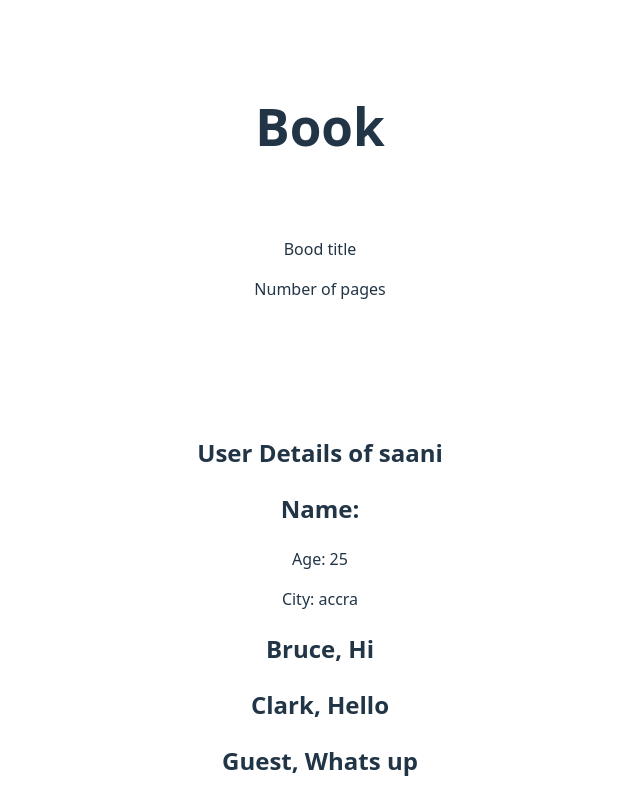
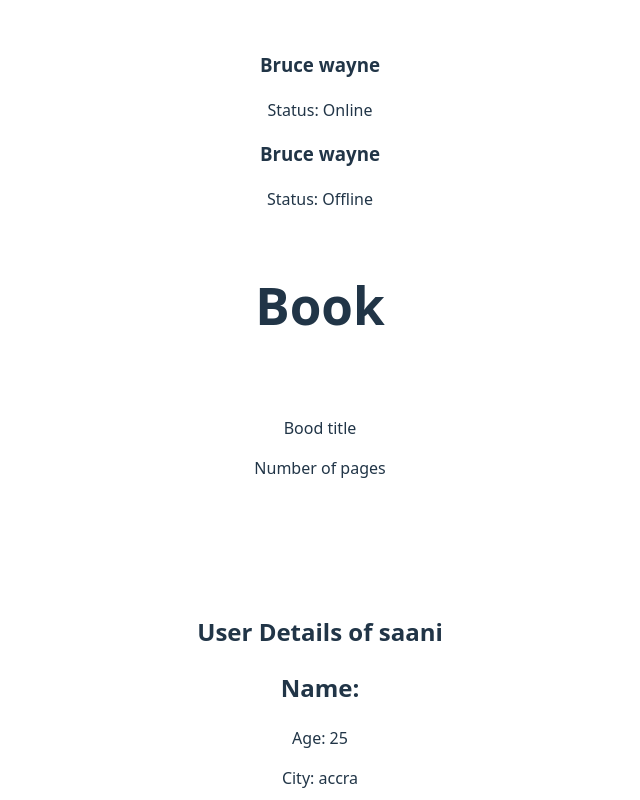
Before and after one commit to Saanimustapha/Learning-React, a React (Vite) app: page / in a window 1280 px wide. Shown: the top 800 px of the page, without its empty margins (320-960 px from the left). Built offline with nearby package versions, Linux system fonts and the light colour scheme.

Commit message:
Implemented conditional rendering using if statements

```diff
--- a/src/App.jsx
+++ b/src/App.jsx
@@ -6,6 +6,7 @@ import { Product } from './Product'
 import { Greeting } from './Greeting'
 import { UserCard } from './UserCard'
 import { CardWrapper } from './CardWrapper'
+import { UserDetails } from './UserDetails'
 import './App.css'
 
 
@@ -13,6 +14,8 @@ function App() {
 
   return (
     <>
+    <UserDetails name="Bruce wayne" isOnline={true}/>
+    <UserDetails name="Bruce wayne" isOnline={false}/>
     <CardWrapper title = "Book"/>
     <p>Bood title</p>
     <p>Number of pages</p>
--- /dev/null
+++ b/src/UserDetails.jsx
@@ -0,0 +1,20 @@
+//conditional rendering using if statements
+
+export const UserDetails = ({name, isOnline}) => {
+
+    if (isOnline) {
+        return (
+            <>
+            <h3>{name}</h3>
+            <span>Status: Online</span>
+            </>
+        )
+    }
+
+    return (
+        <>
+        <h3>{name}</h3>
+        <span>Status: Offline</span>
+        </>
+    )
+}
```
